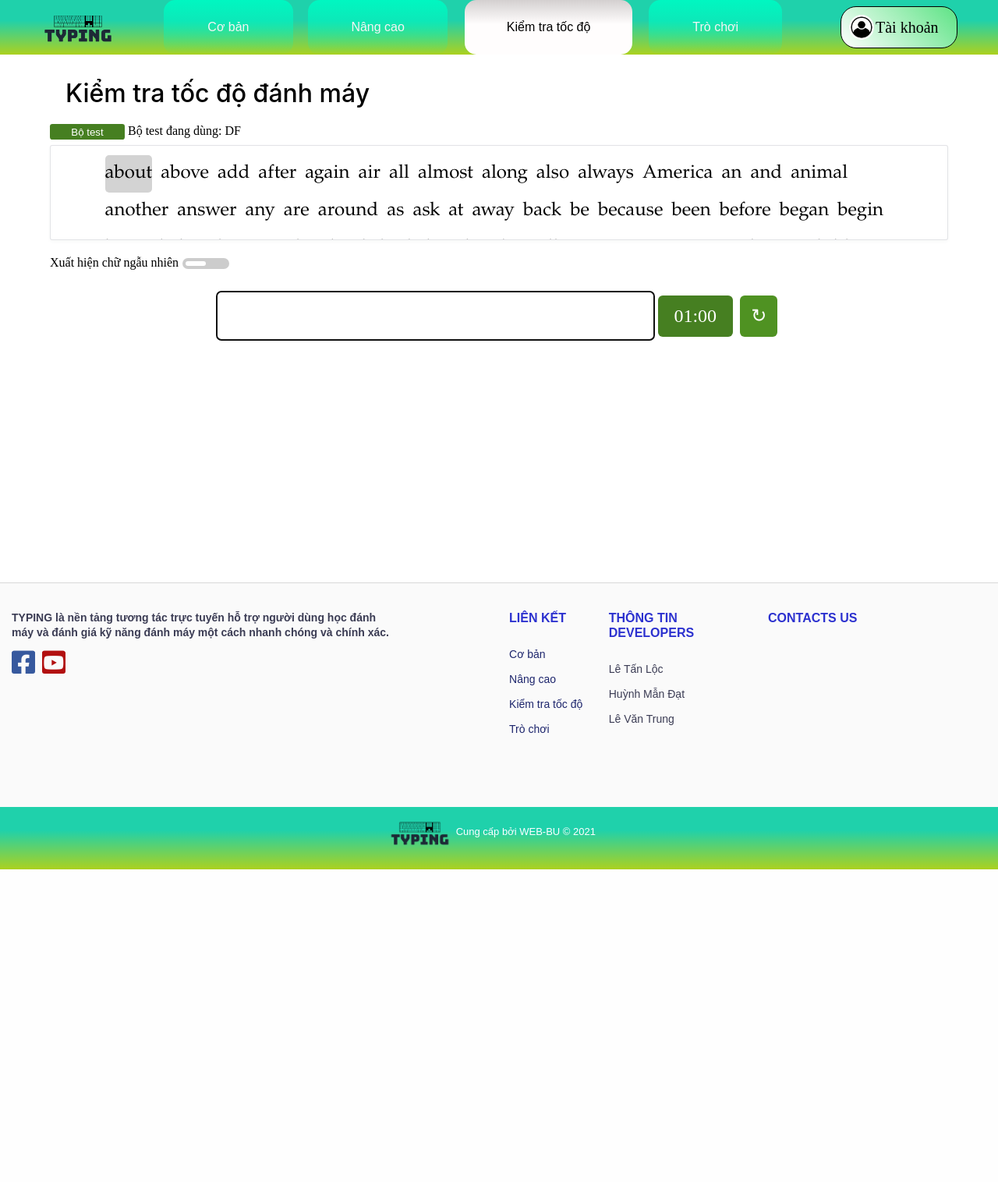
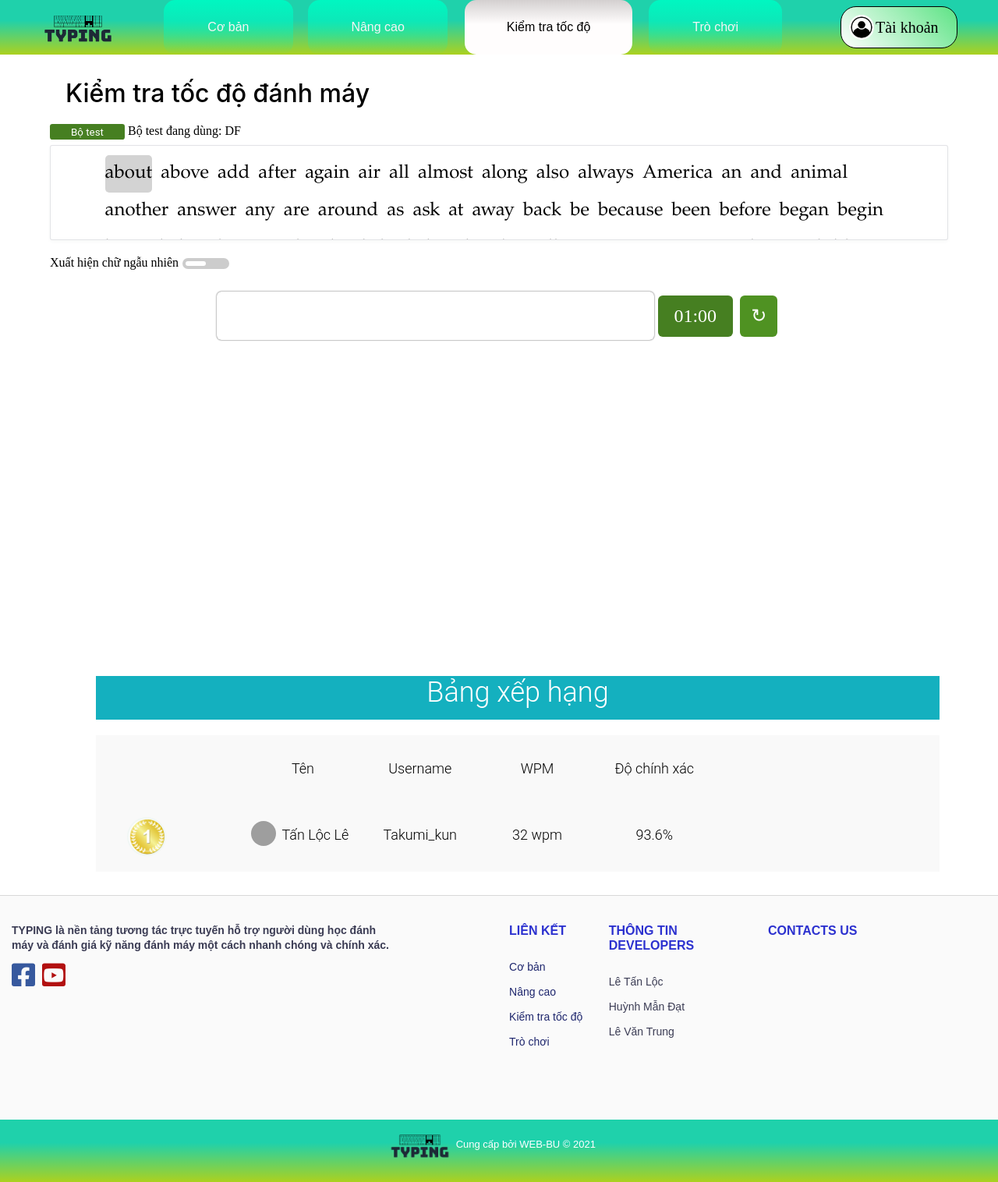
Before and after one commit to kun09-tker/web-bu, a PHP site: page /html/kiemtratocdo.php in a window 1280 px wide. Shown: the whole page at 78% size. Before the commit the page ends 1115 px from the top, so only its background shows below. Run offline with PHP 8.4, Linux system fonts and the light colour scheme; data comes from the database, SQL or seed files in the repository; some libraries are stand-ins or nearby versions; grey boxes are pictures that could not be loaded.

Commit message:
add ranking vào luyện tập, và view user

```diff
--- a/css/raking-table.css
+++ b/css/raking-table.css
@@ -1,16 +1,15 @@
 * {box-sizing: border-box;}
 *:hover, *:focus {outline:0}
 html {height: 100%;}
-body{
+/* body{
   position: relative;
   height: 100%;
   background: rgba(0,0,0,.3);
-  font-size: 17px;
+
   color:#777;
-}
+} */
 button, select, input {
   font-family: 'Roboto', sans-serif;
-  font-size: 17px;
 }
 .quiz-window {
   position: absolute;
@@ -158,6 +157,12 @@ button, select, input {
   position: relative;
   top: 2px;
 }
+.avt_rank_1{
+  transform: translate(-8px, -4px);
+  width: 2rem;
+  height: 2rem;
+  border-radius: 50%;
+}
 .avt_rank{
   transform: translate(-6px, 8px);
   width: 2rem;
@@ -169,6 +174,7 @@ button, select, input {
   width: 90vw;
   min-width: 1000px;
   font-family: 'Roboto', sans-serif;
+  font-size: 17px;
   font-weight: 300;
   justify-content: flex-end;
   align-items: center;
--- a/html/kiemtratocdo.php
+++ b/html/kiemtratocdo.php
@@ -13,6 +13,7 @@ error_reporting(0);
     <link rel="stylesheet" href="../css/thanh-menu.css?v=<?php echo time() ?>">
     <link rel="stylesheet" href="../css/kiemtratocdo.css?v=<?php echo time() ?>">
     <link rel="stylesheet" href="../css/footer.css?v=<?php echo time() ?>">
+    <link rel="stylesheet" href="../css/raking-table.css?v=<?php echo time() ?>">
     <link rel="stylesheet" href="https://cdnjs.cloudflare.com/ajax/libs/font-awesome/5.11.2/css/all.css">
 </head>
 
@@ -94,6 +95,15 @@ error_reporting(0);
                         </table>
                     </div>
                 </div>
+                <div class="ranking">
+                    <div class="quiz-window-header">
+                        <div class="quiz-window-title">Bảng xếp hạng</div>
+                    </div>
+                    <div class="quiz-window-body">
+                        <div class="gui-window-awards">
+                        </div>
+                    </div>
+                </div>
             </div>
         </div>
 
--- a/html/listTest.php
+++ b/html/listTest.php
@@ -1,7 +1,7 @@
 <?php
 session_start();
 $con = mysqli_connect("localhost", "root", "", "typing");
-$data = $con->query("SELECT u.username,l.Name, l.Content, l.thich, l.khong_thich, l.day, l.id FROM list_test l,user u WHERE u.id = l.id_user ORDER BY l.thich DESC, l.khong_thich ASC");
+$data = $con->query("SELECT u.username,l.Name, l.Content, l.thich, l.khong_thich, l.day, l.id, u.id FROM list_test l,user u WHERE u.id = l.id_user ORDER BY l.thich DESC, l.khong_thich ASC");
 $user = isset($_SESSION["userInWeb"]) ? $_SESSION["userInWeb"] : "";
 $eva = "";
 if ($user != "") {
@@ -92,6 +92,7 @@ if ($user != "") {
         display: none;
         width: 93%;
         justify-content: space-between;
+        cursor: pointer;
     }
 
     .container_list .info_evaluate {
@@ -132,7 +133,7 @@ if ($user != "") {
                 if ($data) {
                     while ($row = mysqli_fetch_row($data)) {
                 ?>
-                        <button class="text-option" data-user="<?php echo $row[0] ?>" data-name="<?php echo $row[1] ?>" data-content="<?php echo $row[2] ?>" data-like="<?php echo $row[3] ?>" data-dislike="<?php echo $row[4] ?> " data-day="<?php echo $row[5] ?>" data-id="<?php echo $row[6] ?>">
+                        <button class="text-option" data-user="<?php echo $row[0] ?>" data-name="<?php echo $row[1] ?>" data-content="<?php echo $row[2] ?>" data-like="<?php echo $row[3] ?>" data-dislike="<?php echo $row[4] ?> " data-day="<?php echo $row[5] ?>" data-id="<?php echo $row[6] ?>" data-idUser="<?php echo $row[7] ?>">
                             <?php echo $row[1] ?>
                         </button>
                 <?php
--- a/js/kiemtratocdo.js
+++ b/js/kiemtratocdo.js
@@ -165,9 +165,67 @@ const getData = (N) => {
         }
     });
 }
+const Getid = async (u) => {
+    await $.ajax({
+        type: 'POST',
+        data: {
+            type: 2,
+            userRank: u,
+        },
+        url: "../php/acceptLesson.php",
+        success: (data) => {
+            console.log(data);
 
+        }
+    }, window.location.href = "../html/profile.php")
+}
+const raking = () => {
+    $.ajax({
+        type: 'POST',
+        data: {
+            type: 1,
+        },
+        url: "../php/luyentap.php",
+        success: (data) => {
+            let array = JSON.parse(data);
+            //  console.log(array);
+            let Rank = `<ul class="guiz-awards-row guiz-awards-header" >
+            <li class="guiz-awards-header-star">&nbsp;</li>
+            <li class="guiz-awards-header-name">Tên</li>
+            <li class="guiz-awards-header-user">Username</li>
+            <li class="guiz-awards-header-exactly">WPM</li>
+            <li class="guiz-awards-header-time">Độ chính xác</li>
+             </ul>`;
+            for (let i = 0; i < Math.min(array.length, 10); i++) {
+                if (array[i].acc > 0 && array[i].wpm > 0) {
+                    let Top = "nomalstar";
+                    if (i == 0) Top = "goldstar";
+                    else if (i == 1) Top = "silverstar";
+                    else if (i == 2) Top = "bronzestar";
+                    Rank += `<ul class="guiz-awards-row guiz-awards-header" data_id="${array[i].id}">
+                    <li class="guiz-awards-star"><span class="star ${Top}"></span></li>
+                    <li class="guiz-awards-name"><img class="avt_rank_1" src="${array[i].avt}">${array[i].name}</li>
+                    <li class="guiz-awards-user">${array[i].user} </li>
+                    <li class="guiz-awards-exactly">${array[i].wpm} wpm</li>
+                    <li class="guiz-awards-time">${array[i].acc}%</li>
+                    </ul>`;
+                }
+            }
+            document.querySelector(".gui-window-awards").innerHTML = Rank;
+            const userRank = document.querySelectorAll(".guiz-awards-row");
+            for (let i = 1; i < userRank.length; i++) {
+                userRank[i].onclick = () => {
+                    let u = userRank[i].getAttribute("data_id");
+                    // console.log(u);
+                    Getid(u);
+                }
+            }
+        }
+    });
+}
 // ===========================Lấy dữ liệu mặt định ===================//
 getData(Name);
+raking();
 //======================== Bộ test ==========================//
 document.querySelector("#data").onclick = () => {
     $(".data").load("../html/listTest.php", () => {
@@ -214,10 +272,14 @@ document.querySelector("#data").onclick = () => {
             option[i].onclick = () => {
                 const btn_like = like.childNodes[2];
                 const btn_unlike = unlike.childNodes[2];
+                const idUser = option[i].getAttribute("data-idUser");
                 index = i;
                 Name = option[i].getAttribute("data-name");
                 document.querySelector(".content-data").innerHTML = option[i].getAttribute("data-content");
                 info.style.display = "flex";
+                info.onclick = () => {
+                    Getid(idUser);
+                }
                 lb_like.innerHTML = count_like[i];
                 lb_dislike.innerHTML = count_dislike[i];
                 user_add.innerHTML = "Người đóng góp: " + option[i].getAttribute("data-user");
--- a/js/training.js
+++ b/js/training.js
@@ -32,7 +32,8 @@ const raking = () => {
             <li class="guiz-awards-header-time">Thời gian</li>
             <li class="guiz-awards-header-day">Ngày</li>
              </ul>`;
-            for (let i = 0; i < array.length; i++) {
+            for (let i = 0; i < Math.min(array.length, 10); i++) {
+                if (array[i].acc > 0 && array[i].time > 0) {
                     let Top = "nomalstar";
                     if (i == 0) Top = "goldstar";
                     else if (i == 1) Top = "silverstar";
@@ -45,6 +46,7 @@ const raking = () => {
                     <li class="guiz-awards-time">${array[i].time}s</li>
                     <li class="guiz-awards-day">${array[i].day.substring(0, 10)}</li>
                     </ul>`;
+                }
             }
             document.querySelector(".gui-window-awards").innerHTML = Rank;
             const userRank = document.querySelectorAll(".guiz-awards-row");
--- a/php/acceptLesson.php
+++ b/php/acceptLesson.php
@@ -7,7 +7,7 @@ $lessonArr = array();
 $RankArr = array();
 if ($type == 1) {
     $id = $_POST["lesson"];
-    $select = $con->query("SELECT u.first_name, u.last_name ,u.username, pl.time, pl.accuracy, pl.day, u.avt, u.id From pass_lesson pl, user u where pl.id_user =u.id AND pl.id_lesson = '$id'  ORDER BY time, accuracy");
+    $select = $con->query("SELECT u.first_name, u.last_name ,u.username, pl.time, pl.accuracy, pl.day, u.avt, u.id From pass_lesson pl, user u where pl.id_user =u.id AND pl.id_lesson = '$id' ORDER BY accuracy DESC, time");
     if ($select) {
         while ($row = mysqli_fetch_row($select)) {
             $myfile = fopen($row[6], "r") or die("Unable to open file!");
--- a/php/luyentap.php
+++ b/php/luyentap.php
@@ -1,11 +1,13 @@
 <?php
 session_start();
+$type = isset($_POST["type"]) ? $_POST["type"] : 0;
 $con = mysqli_connect("localhost", "root", "", "typing");
 $id = isset($_SESSION["userInWeb"]) ? $_SESSION["userInWeb"] : "";
 $wpm = "";
 $acc = "";
 $date = "";
-if ($id != "") {
+$RankArr = [];
+if ($type == "0" && $id != "") {
     $wpm = $_POST["wpm"];
     $date = $_POST["day"];
     $acc = $_POST["acc"];
@@ -39,3 +41,22 @@ if ($id != "") {
         $con->query($insert);
     }
 }
+if ($type == 1) {
+    $select = $con->query("SELECT * FROM user ORDER BY acc DESC, wpm DESC");
+    if ($select) {
+        while ($row = mysqli_fetch_row($select)) {
+            $myfile = fopen($row[9], "r") or die("Unable to open file!");
+            array_push($RankArr, array(
+                "name" => $row[5] . " " . $row[6],
+                "user" => $row[1],
+                "wpm"   => $row[7],
+                "acc"   => $row[8],
+                "avt" => fread($myfile, filesize($row[9])),
+                "id" => $row[0],
+            ));
+            fclose($myfile);
+        }
+    }
+    $jsr = json_encode($RankArr);
+    echo $jsr;
+}
```
Lines whose indentation alone changed are shown as unchanged.
